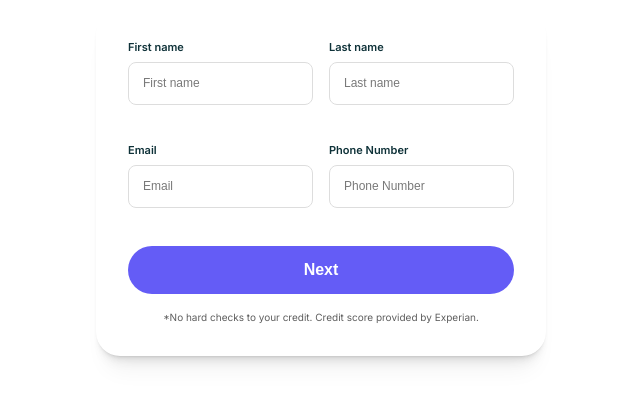
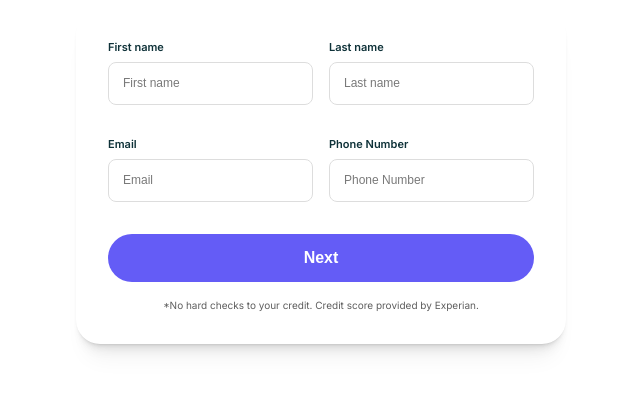
Before and after one commit to austin-thesing/orf-bizcred, a website: page index.html in a window 1280 px wide. Shown: the whole page, without its empty margins (319-959 px from the left). Drawn offline with Linux system fonts and the light colour scheme.

Commit message:
Reduce vertical spacing between form fields to 1rem - Changed .bizcred-input-group margin-bottom from 1.125rem to 1rem - Changed .bizcred-input-row margin-bottom from 1.25rem to 1rem - This creates consistent 1rem vertical spacing between all form rows and input fields

```diff
--- a/styles.css
+++ b/styles.css
@@ -11,7 +11,7 @@
 .bizcred-form-container {
   font-family: "PP Mori", "Inter", -apple-system, BlinkMacSystemFont, "Segoe UI", Roboto, Oxygen, Ubuntu, Cantarell, "sans-serif";
   width: 100%;
-  max-width: 28.125rem;
+  max-width: 30.625rem;
   margin: 0 auto;
 }
 
@@ -89,7 +89,7 @@
 }
 
 .bizcred-form-container .bizcred-input-group {
-  margin-bottom: 1.125rem;
+  margin-bottom: 1rem;
   text-align: left;
 }
 
@@ -97,7 +97,7 @@
   display: grid;
   grid-template-columns: 1fr 1fr;
   gap: 1rem;
-  margin-bottom: 1.25rem;
+  margin-bottom: 1rem;
 }
 
 @media (max-width: 30rem) {
```
